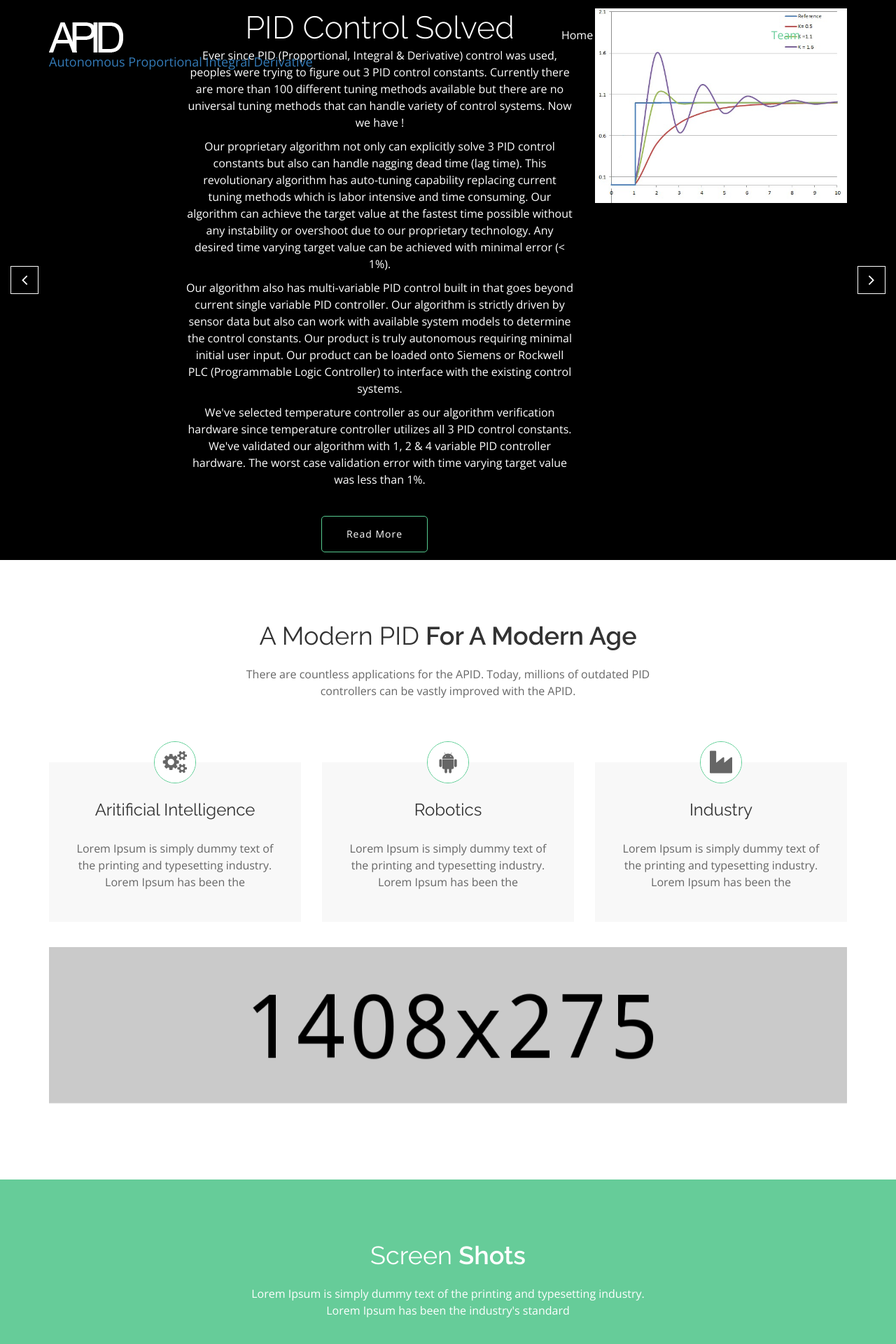
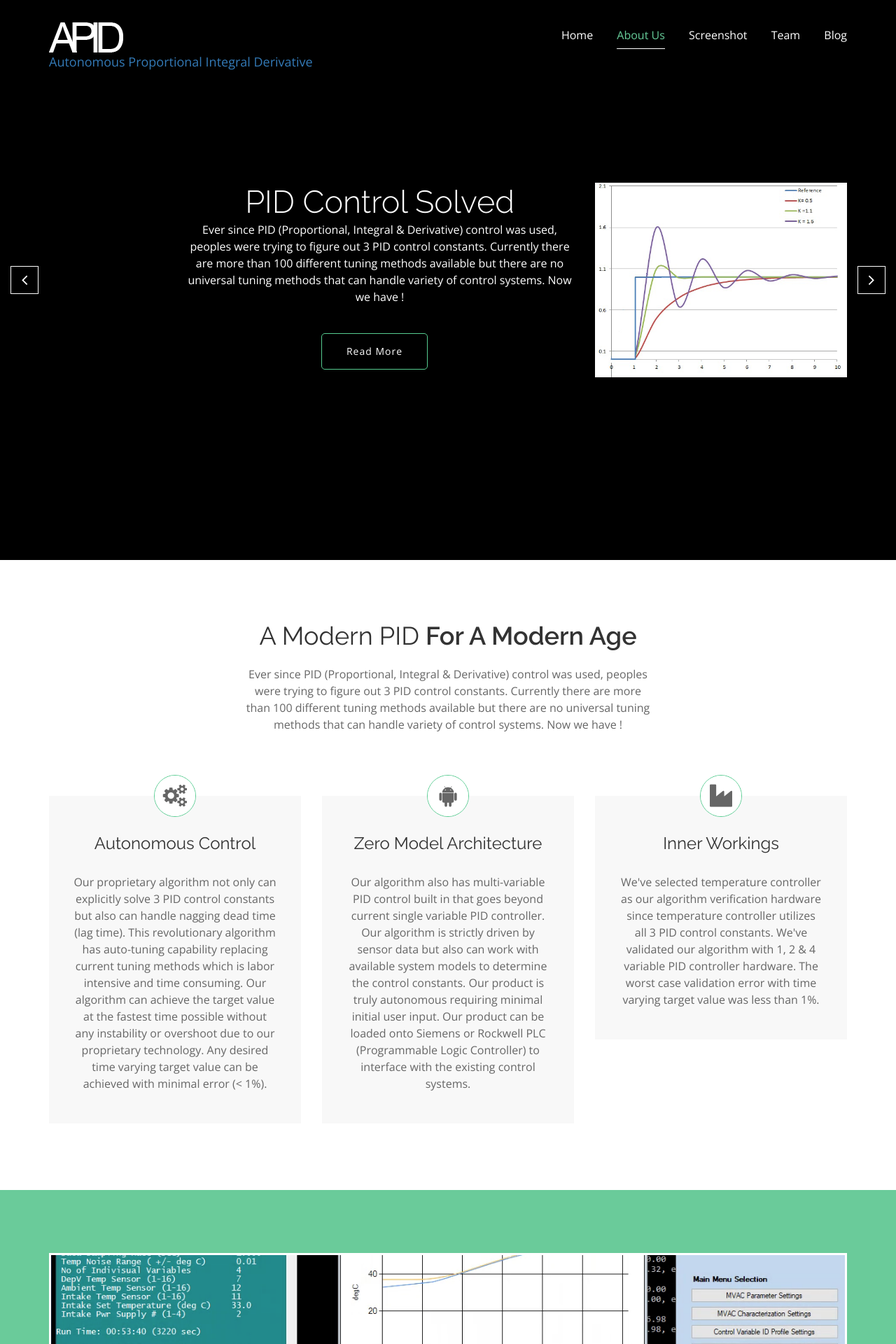
Before and after one commit to oprogfrogo/pid, a PHP site: page / in a window 1280 px wide. Shown: the top 1920 px of the page at 70% size. Run offline with PHP 8.4, Linux system fonts and the light colour scheme.

Commit message:
update some content

```diff
--- a/assets/css/style2.css
+++ b/assets/css/style2.css
@@ -897,6 +897,7 @@ img {
 * --------------------------------------------------------------------------------------- */
 
 .video-area {
+    background: #6acb9a;
     position: relative;
 }
 
--- a/index.php
+++ b/index.php
@@ -130,15 +130,6 @@
                                               tuning methods available but there are no universal tuning methods that can handle variety
                                               of control systems. Now we have !
                                             </p>
-                                            <p>
-                                              Our proprietary algorithm not only can explicitly solve 3 PID control constants but also can handle nagging dead time (lag time). This revolutionary algorithm has auto-tuning capability replacing current tuning methods which is labor intensive and time consuming. Our algorithm can achieve the target value at the fastest time possible without any instability or overshoot due to our proprietary technology. Any desired time varying target value can be achieved with minimal error (< 1%).
-                                            </p>
-                                            <p>
-                                              Our algorithm also has multi-variable PID control built in that goes beyond current single variable PID controller. Our algorithm is strictly driven by sensor data but also can work with available system models to determine the control constants. Our product is truly autonomous requiring minimal initial user input. Our product can be loaded onto Siemens or Rockwell PLC (Programmable Logic Controller) to interface with the existing control systems.
-                                            </p>
-                                            <p>
-                                              We've selected temperature controller as our algorithm verification hardware since temperature controller utilizes all 3 PID control constants. We've validated our algorithm with 1, 2 & 4 variable PID controller hardware. The worst case validation error with time varying target value was less than 1%.
-                                            </p>
                                             <a href="" class="btn">Read More</a>
                                         </div>
                                     </div>
@@ -165,7 +156,9 @@
                                         <div class="slider-text">
                                             <h2>Autonomous Control</h2>
                                             <h3>precise and automatic</h3>
-                                            <p>Lorem ipsum dolor sit amet, consectetur adipiscing elit, sed do eiusmod tempor incididunt ut labore et dolore magna aliqua. Ut enim ad </p>
+                                            <p>
+                                              Our proprietary algorithm not only can explicitly solve 3 PID control constants but also can handle nagging dead time (lag time). This revolutionary algorithm has auto-tuning capability replacing current tuning methods which is labor intensive and time consuming. Our algorithm can achieve the target value at the fastest time possible without any instability or overshoot due to our proprietary technology. Any desired time varying target value can be achieved with minimal error (< 1%).
+                                            </p>
                                             <a href="" class="btn btn-active">Started Now</a>
                                             <a href="" class="btn">Read More</a>
                                         </div>
@@ -194,7 +187,9 @@
                                         <div class="slider-text">
                                             <h2>Zero Model Architecture</h2>
                                             <h3>with our algorithm</h3>
-                                            <p>Rid the need to design a model for automation. Our algorithm makes automation autonomous. </p>
+                                            <p>
+                                              Our algorithm also has multi-variable PID control built in that goes beyond current single variable PID controller. Our algorithm is strictly driven by sensor data but also can work with available system models to determine the control constants. Our product is truly autonomous requiring minimal initial user input. Our product can be loaded onto Siemens or Rockwell PLC (Programmable Logic Controller) to interface with the existing control systems.
+                                            </p>
                                             <a href="" class="btn btn-active">Started Now</a>
                                             <a href="" class="btn">Read More</a>
                                         </div>
@@ -212,6 +207,36 @@
                 </div>
             </div>
 
+            <!-- Slider Item 01 -->
+            <div class="slider-table">
+                <div class="slider-cell">
+                    <div class="slider-item">
+                        <div class="container">
+                            <div class="row">
+                                <div class="col-md-6 col-sm-8 col-xs-12 col-md-offset-2">
+                                    <div class="slider-content">
+                                        <div class="slider-text">
+                                            <h2>Zero Model Architecture</h2>
+                                            <h3>with our algorithm</h3>
+                                            <p>
+                                              We've selected temperature controller as our algorithm verification hardware since temperature controller utilizes all 3 PID control constants. We've validated our algorithm with 1, 2 & 4 variable PID controller hardware. The worst case validation error with time varying target value was less than 1%.
+                                            </p>
+                                            <a href="" class="btn btn-active">Started Now</a>
+                                            <a href="" class="btn">Read More</a>
+                                        </div>
+                                    </div>
+
+                                </div>
+                                <div class="col-md-4 col-sm-4 hidden-xs">
+                                    <div class="slider-img hidden-xs">
+                                        <img src="assets/img/slider/sm1.png" alt="">
+                                    </div>
+                                </div>
+                            </div>
+                        </div>
+                    </div>
+                </div>
+            </div>
 
         </div>
     </section>
@@ -225,7 +250,12 @@
                 <!-- section-title -->
                 <div class="section-title">
                     <h2>A Modern PID <span>for A Modern Age</span></h2>
-                    <p>There are countless applications for the APID. Today, millions of outdated PID controllers can be vastly improved with the APID.</p>
+                    <p>
+                      Ever since PID (Proportional, Integral & Derivative) control was used, peoples were
+                      trying to figure out 3 PID control constants. Currently there are more than 100 different
+                      tuning methods available but there are no universal tuning methods that can handle variety
+                      of control systems. Now we have !
+                    </p>
                 </div>
             </div>
 
@@ -239,8 +269,15 @@
                                 <i class="fa fa-cogs fa-2x"></i>
                             </div>
                         </div>
-                        <h3>Aritificial Intelligence</h3>
-                        <p>Lorem Ipsum is simply dummy text of the printing and typesetting industry. Lorem Ipsum has been the </p>
+                        <h3>Autonomous Control</h3>
+                        <p>
+                          Our proprietary algorithm not only can explicitly solve 3 PID control constants but also
+                          can handle nagging dead time (lag time). This revolutionary algorithm has auto-tuning capability
+                          replacing current tuning methods which is labor intensive and time consuming. Our algorithm can
+                          achieve the target value at the fastest time possible without any instability or overshoot due
+                          to our proprietary technology. Any desired time varying target value can be achieved with
+                          minimal error (< 1%).
+                        </p>
                     </div>
                 </div>
 
@@ -253,8 +290,14 @@
                                 <i class="fa fa-android fa-2x"></i>
                             </div>
                         </div>
-                        <h3>Robotics</h3>
-                        <p>Lorem Ipsum is simply dummy text of the printing and typesetting industry. Lorem Ipsum has been the </p>
+                        <h3>Zero Model Architecture</h3>
+                        <p>
+                          Our algorithm also has multi-variable PID control built in that goes beyond current single
+                          variable PID controller. Our algorithm is strictly driven by sensor data but also can work
+                          with available system models to determine the control constants. Our product is truly autonomous
+                          requiring minimal initial user input. Our product can be loaded onto Siemens or Rockwell
+                          PLC (Programmable Logic Controller) to interface with the existing control systems.
+                        </p>
                     </div>
                 </div>
                 <div class="col-md-4 col-sm-6 col-xs-12">
@@ -266,28 +309,30 @@
                                 <i class="fa fa-industry fa-2x"></i>
                             </div>
                         </div>
-                        <h3>Industry</h3>
-                        <p>Lorem Ipsum is simply dummy text of the printing and typesetting industry. Lorem Ipsum has been the </p>
+                        <h3>Inner Workings</h3>
+                        <p>
+                          We've selected temperature controller as our algorithm verification hardware since temperature
+                          controller utilizes all 3 PID control constants. We've validated our algorithm with 1, 2 & 4 variable
+                          PID controller hardware. The worst case validation error with time varying target value was
+                          less than 1%.
+                        </p>
                     </div>
                 </div>
-                <div class="col-xs-12">
-
-                    <!-- feture-mobile -->
+                <!-- <div class="col-xs-12">
                     <div class="feture-mobile">
                         <img src="assets/img/feture/f-mobile.png" alt="">
                     </div>
-                </div>
+                </div> -->
             </div>
         </div>
     </section>
     <!-- feature area ends -->
 
     <!-- screenshot area start -->
-    <section id="screenshot" class="screenshot-area section-big">
+    <!-- <section id="screenshot" class="screenshot-area section-big">
         <div class="container">
 
             <div class="row">
-                <!-- section-title -->
                 <div class="section-title white-title">
                     <h2>Screen  <span>Shots</span></h2>
                     <p>Lorem Ipsum is simply dummy text of the printing and typesetting industry. Lorem Ipsum has been the industry's standard</p>
@@ -344,22 +389,20 @@
                         </div>
                     </div>
 
-                    <!-- Add Arrows -->
                     <div class="swiper-button-next"><i class="fa fa-angle-right"></i></div>
                     <div class="swiper-button-prev"><i class="fa fa-angle-left"></i></div>
                 </div>
 
             </div>
         </div>
-    </section>
+    </section> -->
     <!-- screenshot area end -->
 
     <!-- Team area start -->
-    <section id="team" class="team-area section-big">
+    <!-- <section id="team" class="team-area section-big">
         <div class="container">
 
             <div class="row">
-                <!-- section-title -->
                 <div class="section-title ">
                     <h2>Contributing <span>Members</span></h2>
                     <p>Lorem Ipsum is simply dummy text of the printing and typesetting industry. Lorem Ipsum has been the industry's standard</p>
@@ -369,7 +412,6 @@
             <div class="row">
 
                 <div class="col-md-3 col-sm-6 col-xs-12">
-                    <!-- Single Team 01  -->
                     <div class="single-team text-center mt-30">
                         <div class="team-photo">
                             <img src="assets/img/team/01.jpg" alt="">
@@ -390,7 +432,6 @@
                 </div>
 
                 <div class="col-md-3 col-sm-6 col-xs-12">
-                    <!-- Single Team 02  -->
                     <div class="single-team text-center mt-30">
                         <div class="team-photo">
                             <img src="assets/img/team/02.jpg" alt="">
@@ -411,7 +452,6 @@
                 </div>
 
                 <div class="col-md-3 col-sm-6 col-xs-12">
-                    <!-- Single Team 03  -->
                     <div class="single-team text-center mt-30">
                         <div class="team-photo">
                             <img src="assets/img/team/03.jpg" alt="">
@@ -432,7 +472,6 @@
                 </div>
 
                 <div class="col-md-3 col-sm-6 col-xs-12">
-                    <!-- Single Team 04  -->
                     <div class="single-team text-center mt-30">
                         <div class="team-photo">
                             <img src="assets/img/team/04.jpg" alt="">
@@ -454,15 +493,14 @@
             </div>
 
         </div>
-    </section>
+    </section> -->
     <!-- Team area end -->
 
     <!-- Faq area Start -->
-    <section id="faq" class="faq-area">
+    <!-- <section id="faq" class="faq-area">
         <div class="faq-top">
             <div class="container">
                 <div class="row">
-                    <!-- section-title -->
                     <div class="section-title  ">
                         <h2>FAQ</h2>
                         <p>Lorem Ipsum is simply dummy text of the printing and typesetting industry. Lorem Ipsum has been the industry's standard</p>
@@ -476,11 +514,9 @@
                 <div class="row">
                     <div class="col-md-5 col-sm-6 col-xs-12">
 
-                        <!--FAQ start -->
                         <div class="accordian-box mt-30">
                             <div class="panel-according panel-group according-icon angle-icon" id="accordion-one">
 
-                                <!-- single faq-panel -->
                                 <div class="panel panel-default">
                                     <div class="panel-heading">
                                         <h3 class="panel-title">
@@ -495,7 +531,6 @@
                                     </div>
                                 </div>
 
-                                <!-- single faq-panel -->
                                 <div class="panel panel-default">
                                     <div class="panel-heading">
                                         <h3 class="panel-title">
@@ -509,7 +544,6 @@
                                     </div>
                                 </div>
 
-                                <!-- single faq-panel -->
                                 <div class="panel panel-default">
                                     <div class="panel-heading">
                                         <h3 class="panel-title">
@@ -525,7 +559,6 @@
 
                             </div>
                         </div>
-                        <!--FAQ end -->
 
                     </div>
                     <div class="col-md-6 col-md-offset-1 col-sm-6 col-xs-12">
@@ -536,7 +569,7 @@
                 </div>
             </div>
         </div>
-    </section>
+    </section> -->
     <!-- Faq area end -->
 
     <!-- Video area starts -->
@@ -544,9 +577,8 @@
         <div class="container">
             <div class="row">
                 <div class="col-xs-12">
-                    <div class="video-content  text-center">
-                        <h2> official <span>Video</span> </h2>
-                        <a class="popup-youtube" href="http://www.youtube.com/watch?v=xtZE3sMv6lg">
+                    <div class="video-content text-center" style="border: 3px solid #fff;">
+                        <a class="popup-youtube" href="assets/videos/2018-08-01_WF.mp4">
                             <i class="fa fa-play"></i>
                         </a>
                     </div>
@@ -668,16 +700,11 @@
 
                                     <button class="mc-submit btn btn-white-border" type="submit">Subscribe</button>
 
-                                    <!-- mailchimp-alerts Start -->
                                     <div class="mailchimp-alerts">
                                         <div class="mailchimp-submitting"></div>
-                                        <!-- mailchimp-submitting end -->
                                         <div class="mailchimp-success"></div>
-                                        <!-- mailchimp-success end -->
                                         <div class="mailchimp-error"></div>
-                                        <!-- mailchimp-error end -->
                                     </div>
-                                    <!-- mailchimp-alerts end -->
                                 </div>
                             </form>
 
@@ -703,7 +730,7 @@
             <div class="row">
                 <div class="col-xs-12">
                     <div class="copyright-text text-center">
-                        <p>Copyright &copy; <script>document.write(new Date().getFullYear())</script>. all right reserved by APID</p>
+                        <p>Copyright &copy; <script>document.write(new Date().getFullYear())</script>. All right reserved by Veritas Control Technologies</p>
                     </div>
                 </div>
                 <a class="smooth_scroll" href="#home" id="scroll-to-top"><i class="fa fa-angle-up"></i></a>
```
Also changed, not shown: assets/img/bg/video-bg.png, assets/img/bg/video-bg2.png, 1 other file.
